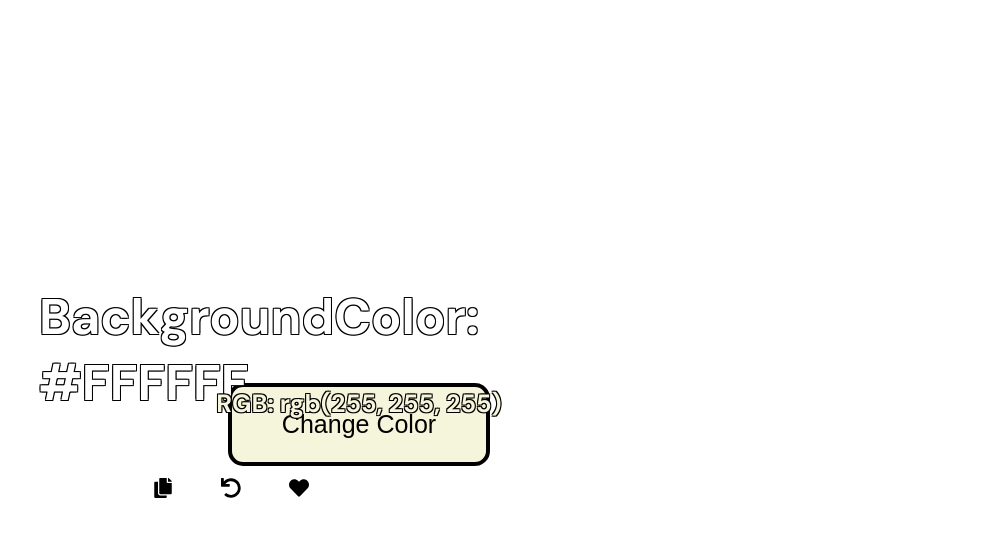
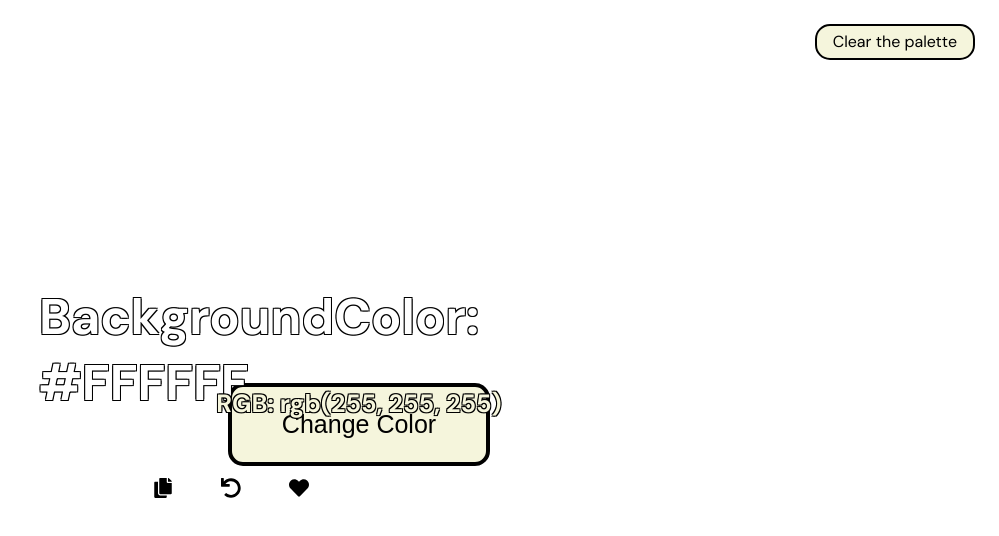
Before and after one commit to melpsh/colorExtender, a React (Vite) app: page / in a window 1280 px wide. Shown: the top 536 px of the page, without its empty margins (281-1280 px from the left). Built offline with nearby package versions, Linux system fonts and the light colour scheme; a web font is replaced by a local one.

Commit message:
clear palette added

```diff
--- a/src/App.jsx
+++ b/src/App.jsx
@@ -83,6 +83,10 @@ function App() {
     setAddedColors(new Set([...updatedColors.map(square => square.backgroundColor)]));
   };
 
+  const clearPalette = () => {
+    setSquares([]);
+  };
+
   return (
     <div>
       <ColorText backgroundColor={backgroundColor} />
@@ -102,6 +106,7 @@ function App() {
         colors={[...addedColors]}
         onColorClick={handleColorClick}
         onRemoveColor={handleRemoveColor}
+        onClearPalette={clearPalette}
       />
       <div className={`squares-container ${showContainer ? 'show' : 'hide'}`}>
         {squares.map((square) => (
--- a/src/components/ColorPalette.jsx
+++ b/src/components/ColorPalette.jsx
@@ -1,7 +1,8 @@
 import React from 'react';
+import './colorPalette.css'
 import { MdClose } from 'react-icons/md';
 
-const ColorPalette = ({ colors, onColorClick, onRemoveColor }) => {
+const ColorPalette = ({ colors, onColorClick, onRemoveColor , onClearPalette}) => {
   const handleColorClick = (color) => {
     console.log('Color clicked:', color);
     onColorClick(color);
@@ -10,6 +11,8 @@ const ColorPalette = ({ colors, onColorClick, onRemoveColor }) => {
   const handleRemoveColorClick = (color) => {
     onRemoveColor(color);
   };
+
+
 
   return (
     <div className="color-palette">
@@ -21,6 +24,9 @@ const ColorPalette = ({ colors, onColorClick, onRemoveColor }) => {
           </div>
         </div>
       ))}
+      <button className="clear-palette-btn" onClick={onClearPalette}>
+        Clear the palette
+      </button>
     </div>
   );
 };
--- /dev/null
+++ b/src/components/colorPalette.css
@@ -0,0 +1,12 @@
+.clear-palette-btn {
+    position: absolute;
+    top: 1rem; /* Adjust to position the button from the top */
+    right: 1rem; /* Adjust to position the button from the right */
+    background-color: beige; /* Button background color */
+    border: 2px solid;
+    padding: 0.5rem 1rem;
+    border-radius: 15px;
+    font-size: 16px;
+    cursor: pointer;
+    font-family: "DM Sans", sans-serif;
+  }
```
